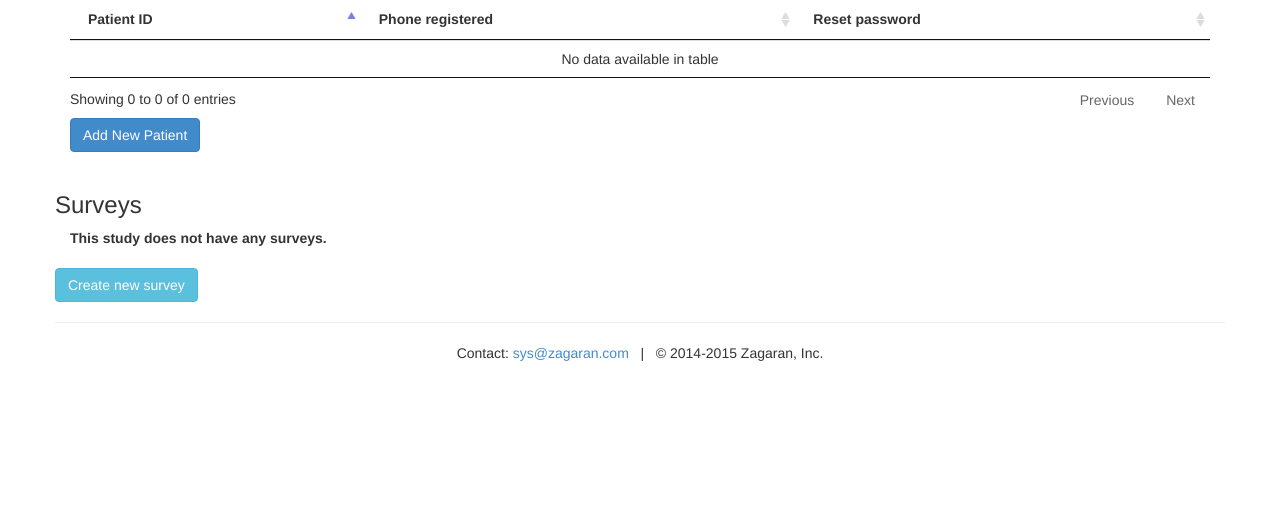
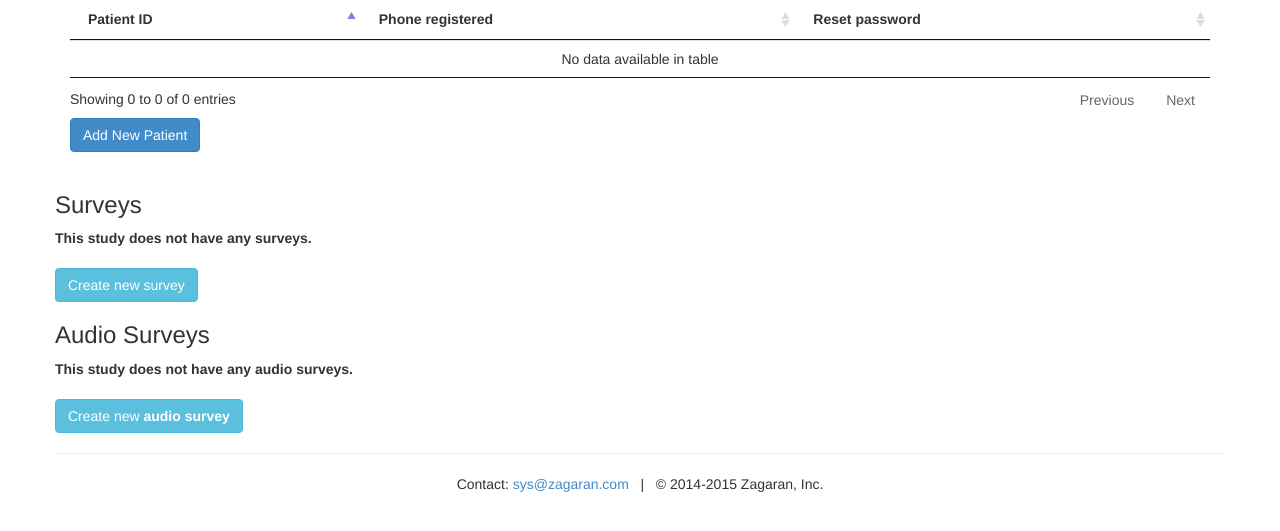
Before and after one commit to xuancong84/beiwe-backend, a Flask app: template frontend/templates/view_study.html in a window 1280 px wide. Shown: the part 148-679 px from the top of the page. Run offline with Flask 2, Linux system fonts and the light colour scheme; the template is opened without the code that fills it, so the values that code supplies are empty; some libraries are stand-ins or nearby versions.

Commit message:
Can create Audio Surveys through the web interface

```diff
--- a/db/study_models.py
+++ b/db/study_models.py
@@ -68,8 +68,9 @@ class Study( DatabaseObject ):
             x['_id'] = str(x['_id'])
         return ret
 
-    def get_survey_ids_for_study(self):
-        return [str(survey) for survey in self['surveys']]
+    def get_survey_ids_for_study(self, survey_type='tracking_survey'):
+        return [Survey(survey_id)['_id'] for survey_id in self['surveys']
+                if Survey(survey_id)['survey_type'] == survey_type]
 
     def get_study_device_settings(self):
         return StudyDeviceSettings(self['device_settings'])
--- a/frontend/static/javascript/survey-editor/schedule.js
+++ b/frontend/static/javascript/survey-editor/schedule.js
@@ -79,10 +79,8 @@ function add_time() {
 
 
 function add_time_to_day_index(time, day_index) {
-    console.log("time = " + time);
     survey_times[day_index].push(time);
     survey_times[day_index].sort();
-    console.log(survey_times[day_index]);
 }
 
 
--- a/frontend/templates/view_study.html
+++ b/frontend/templates/view_study.html
@@ -55,12 +55,11 @@
 
         <div class="row">
           <h3>Surveys</h3>
-        </div>
 
           <div class="list-group">
             {# If there are surveys attached to this study, list them #}
-          {% if survey_ids %}
-            {% for survey_id in survey_ids %}
+            {% if tracking_survey_ids %}
+              {% for survey_id in tracking_survey_ids %}
                 <h4><a href="/edit_survey/{{survey_id}}" class="list-group-item">Survey ID #{{survey_id}}</a></h4>
               {% endfor %}
             {# If there aren't surveys attached to this study, show a message saying "no surveys" #}
@@ -69,9 +68,27 @@
             {% endif %}
           </div>
 
+          {# TODO: Josh, make this pass in the study ID #}
+          <a href="/create_survey/{{ study._id }}/tracking_survey" class="btn btn-info">Create new survey</a>
+        </div>
+
         <div class="row">
+          <h3>Audio Surveys</h3>
+
+          <div class="list-group">
+            {# If there are surveys attached to this study, list them #}
+            {% if audio_survey_ids %}
+              {% for survey_id in audio_survey_ids %}
+                <h4><a href="/edit_survey/{{survey_id}}" class="list-group-item">Audio Survey ID #{{survey_id}}</a></h4>
+              {% endfor %}
+            {# If there aren't surveys attached to this study, show a message saying "no surveys" #}
+            {% else %}
+              <p><b>This study does not have any audio surveys.</b></p>
+            {% endif %}
+          </div>
+
           {# TODO: Josh, make this pass in the study ID #}
-          <a href="/create_survey/{{ study._id }}" class="btn btn-info">Create new survey</a>
+          <a href="/create_survey/{{ study._id }}/audio_survey" class="btn btn-info">Create new <b>audio survey</b></a>
         </div>
 
       </div>
```
Also changed, not shown: api/survey_api.py (+6 -5 lines), frontend/static/javascript/survey-editor/survey-editor.js (+12 -2 lines), frontend/templates/edit_survey.html (+17 -9 lines), pages/admin_pages.py (+5 -2 lines), 1 other file. Lines whose indentation alone changed are shown as unchanged.
